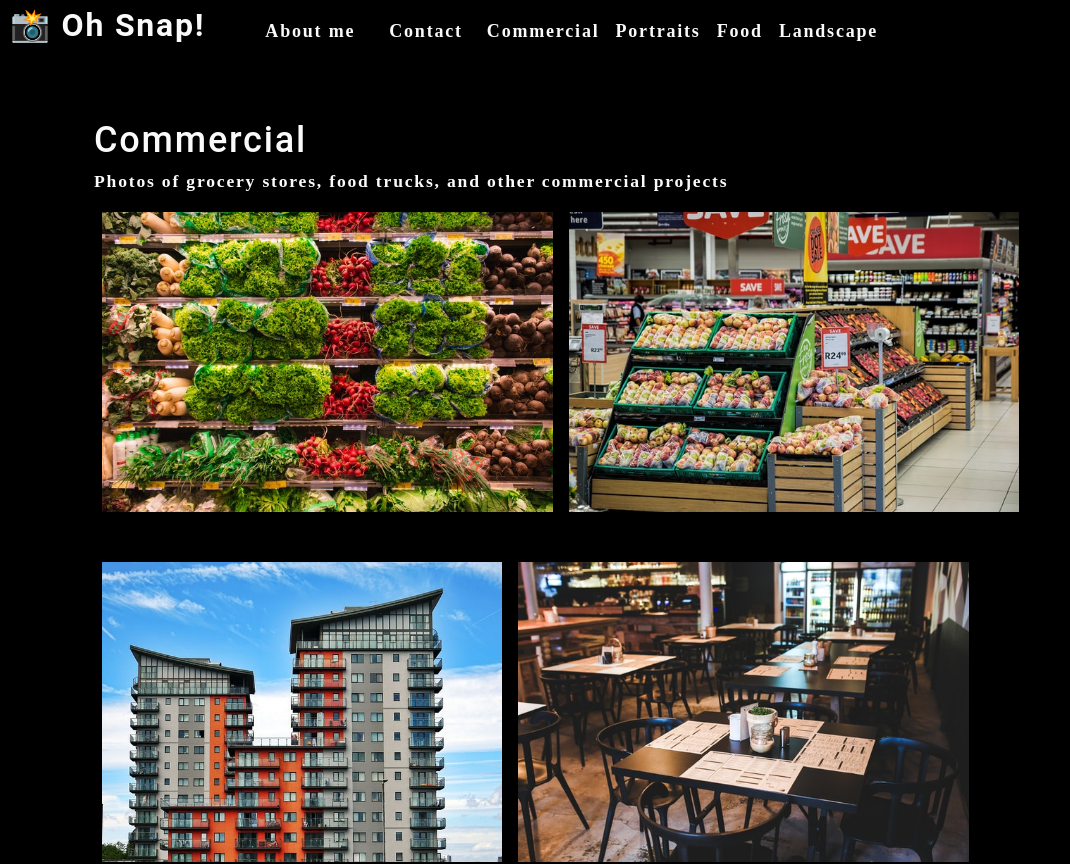
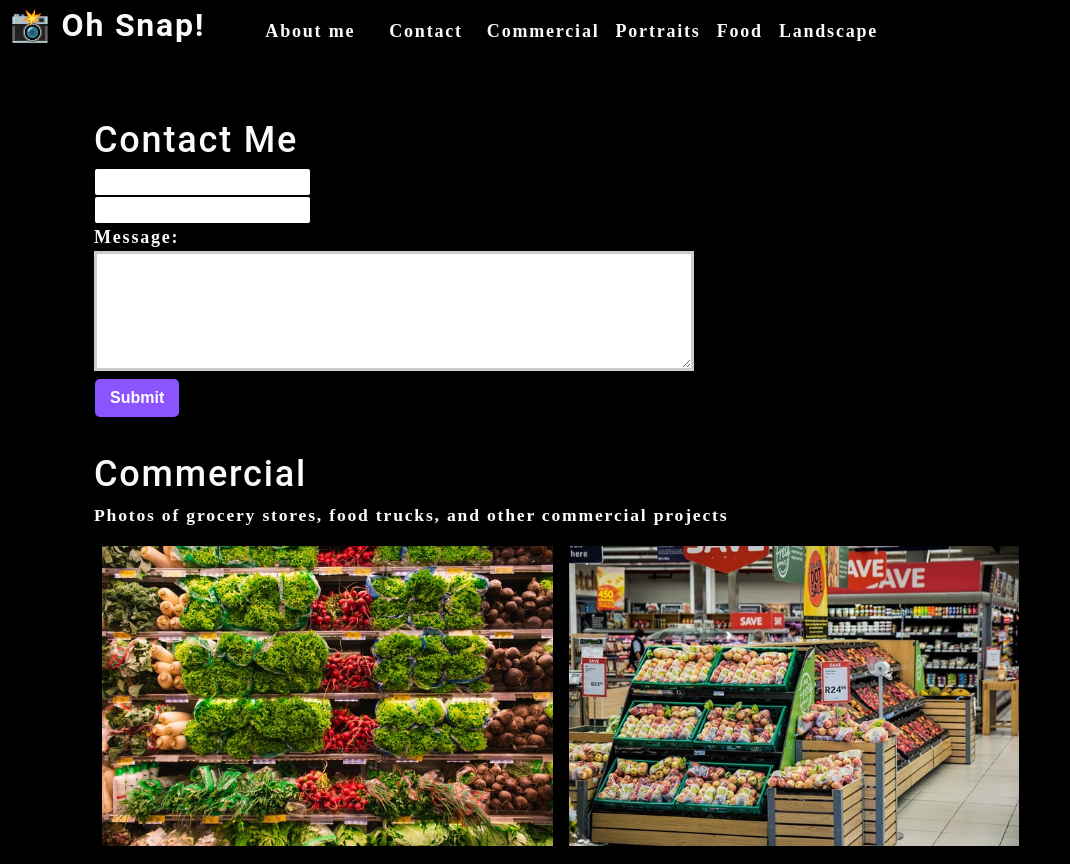
Before and after one commit to phonix375/photo-port, a React (Create React App) app: page / in a window 1280 px wide. Shown: the top 864 px of the page, without its empty margins (0-1070 px from the left). Built offline with nearby package versions, Linux system fonts and the light colour scheme.

Commit message:
finished the form component

```diff
--- a/src/App.js
+++ b/src/App.js
@@ -2,6 +2,7 @@
 import Nav from './components/Nav';
 import About from './components/about';
 import Gallery from './components/gallery';
+import ContactForm from './components/contact'
 
 function App() {
   const [categories] = useState([
@@ -24,6 +25,7 @@
         currentCategory={currentCategory}
       ></Nav>
       <main>
+        <ContactForm />
         <Gallery currentCategory={currentCategory}></Gallery>
         <About></About>
       </main>
--- a/src/components/contact/index.js
+++ b/src/components/contact/index.js
@@ -1,21 +1,31 @@
-import React from 'react';
+import React, {useState} from 'react';
 
 function ContactForm(){
+    const [formState, setFormState] = useState({name:'',email:'',message:''});
+    const { name, email, message } = formState;
+    function handleChange(e){
+        setFormState({...formState, [e.target.name]: e.target.value })
+    }
+    function handleSubmit(e){
+        e.preventDefault();
+        console.log(formState);
+    }
     return(
         <section>
             <h1>Contact Me</h1>
-            <form id="contact-form">
+            <form id="contact-form" onSubmit={handleSubmit}>
+
                 <div>
                     <label htmlFor="name"></label>
-                    <input type="text" name="name">Name </input>
+                    <input type="text" name="name" defaultValue={name} onChange={handleChange}/>
                 </div>
                 <div>
                     <label htmlFor="email"></label>
-                    <input type="email" name="email">Email</input>
+                    <input type="email" name="email" defaultValue={email} onChange={handleChange}/>
                 </div>
                 <div>
                     <label htmlFor="message">Message:</label>
-                    <textarea name="message" row="5"/>
+                    <textarea name="message" row="5" defaultValue={message} onChange={handleChange}/>
                 </div>
                 <button type="submit">Submit</button>
             </form>
@@ -23,4 +33,6 @@
     )
 }
 
+
+
 export default ContactForm;
```
